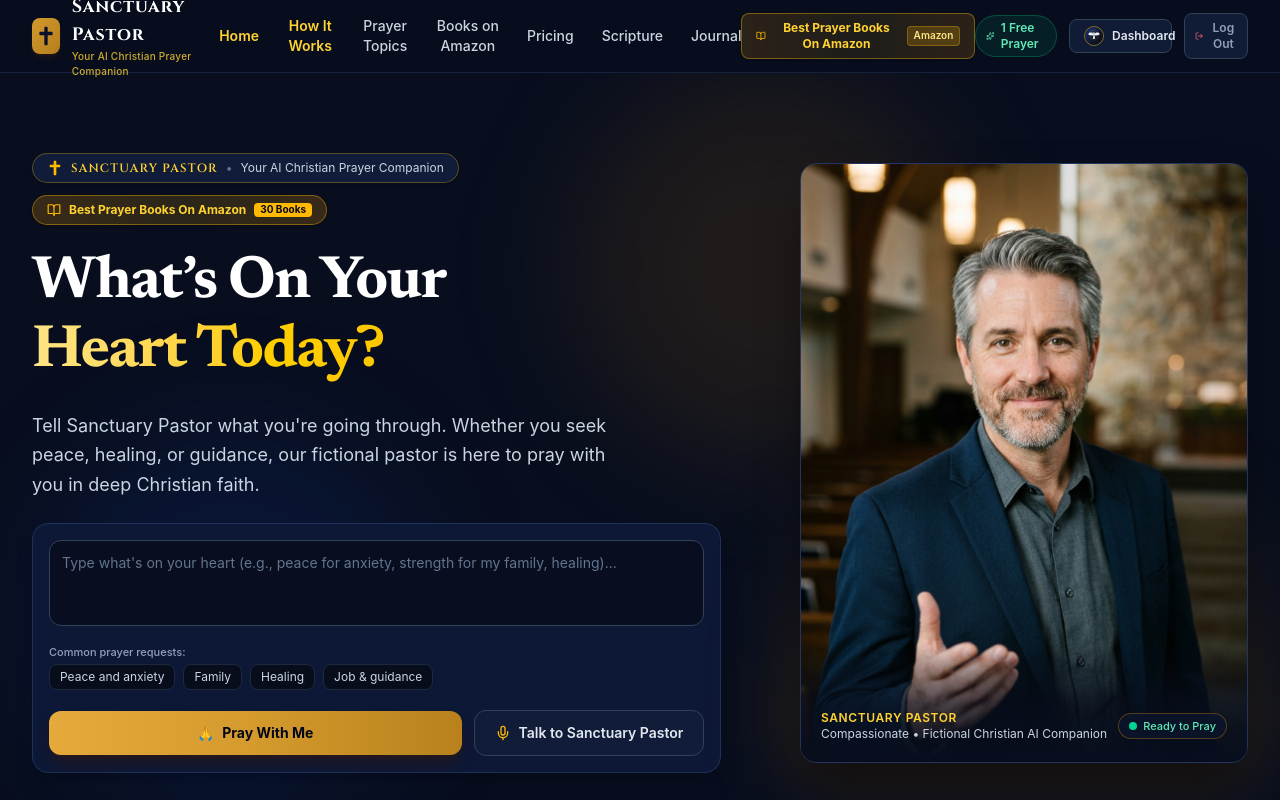
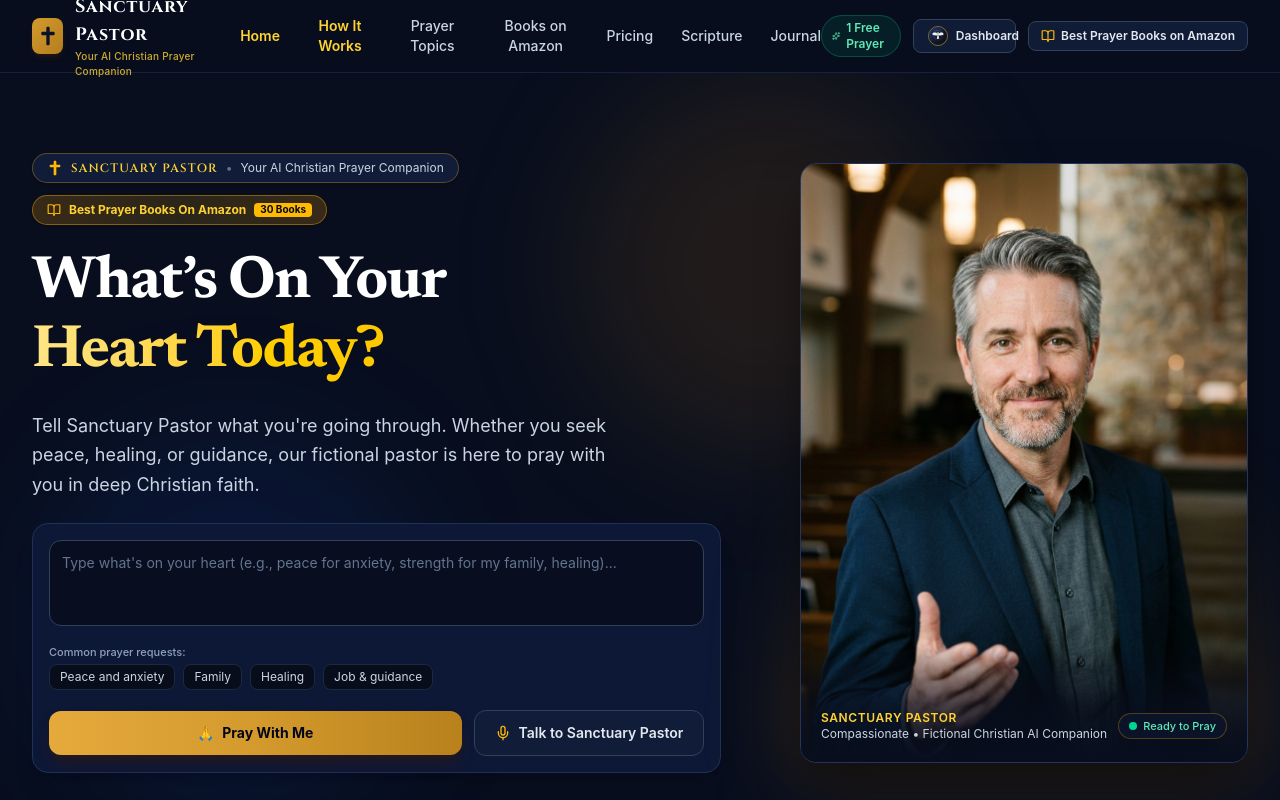
Before and after one commit to best-digital-offer/SanctuaryPastor-final, a React (Vite) app: page / in a window 1280 px wide. Shown: the top 800 px of the page. Built offline with nearby package versions, Linux system fonts and the light colour scheme.

Commit message:
Update Navbar.tsx

```diff
--- a/src/components/Navbar.tsx
+++ b/src/components/Navbar.tsx
@@ -111,27 +111,6 @@
           })}
         </nav>
 
-        {/* Prominent Top Button: Best Prayer Books On Amazon */}
-        <button
-          id="nav-top-prayer-books-btn"
-          onClick={() => {
-            setCurrentPage('prayer-books');
-            window.scrollTo({ top: 0, behavior: 'smooth' });
-          }}
-          className={`hidden md:flex items-center gap-2 px-3.5 py-1.5 rounded-lg text-xs font-bold transition-all cursor-pointer border shadow-sm ${
-            currentPage === 'prayer-books'
-              ? 'bg-amber-400 text-slate-950 border-amber-300 shadow-amber-950/50'
-              : 'bg-gradient-to-r from-amber-500/15 via-yellow-500/10 to-amber-500/15 text-amber-300 border-amber-400/40 hover:border-amber-300 hover:text-white hover:bg-amber-500/20'
-          }`}
-          title="Browse Curated Christian Prayer Books on Amazon"
-        >
-          <BookOpen className="w-3.5 h-3.5 text-amber-400" />
-          <span>Best Prayer Books On Amazon</span>
-          <span className="text-[10px] px-1.5 py-0.5 rounded bg-amber-400/20 text-amber-200 border border-amber-400/30 font-semibold">
-            Amazon
-          </span>
-        </button>
-
         {/* Right Action buttons */}
         <div className="hidden md:flex items-center gap-3">
           {user.id ? (
@@ -180,20 +159,26 @@
                 <span>Dashboard</span>
               </button>
 
-              {/* Log Out Quick Action */}
-              {onLogout && (
-                <button
-                  id="nav-logout-btn"
-                  onClick={onLogout}
-                  className="px-2.5 py-1.5 rounded-lg text-xs font-semibold bg-[#101B36] text-slate-400 border border-slate-700 hover:border-rose-500/40 hover:text-rose-300 hover:bg-rose-500/10 transition-colors flex items-center gap-1.5 cursor-pointer"
-                  title="Log out of Sanctuary"
-                >
-                  <LogOut className="w-3.5 h-3.5 text-rose-400" />
-                  <span className="hidden sm:inline">Log Out</span>
-                </button>
-              )}
+              {/* Compact Prayer Books navigation button */}
+              <button
+                id="nav-prayer-books-btn"
+                onClick={() => {
+                  setCurrentPage('prayer-books');
+                  window.scrollTo({ top: 0, behavior: 'smooth' });
+                }}
+                className={`px-3 py-1.5 rounded-lg text-xs font-semibold flex items-center gap-1.5 border transition-all cursor-pointer whitespace-nowrap ${
+                  currentPage === 'prayer-books'
+                    ? 'bg-amber-500/20 text-amber-300 border-amber-500/50'
+                    : 'bg-[#101B36] text-slate-200 border-slate-700 hover:border-amber-400/40 hover:text-white'
+                }`}
+                title="Best Prayer Books on Amazon"
+              >
+                <BookOpen className="w-3.5 h-3.5 text-amber-400" />
+                <span>Best Prayer Books on Amazon</span>
+              </button>
 
-              {/* Admin Button ONLY if user.role === 'admin' */}
+              {/* Prayer Books + Admin */}
+
               {user.role === 'admin' && (
                 <button
                   id="nav-admin-restricted-btn"
@@ -249,15 +234,10 @@
               setMobileMenuOpen(false);
               window.scrollTo({ top: 0, behavior: 'smooth' });
             }}
-            className="w-full text-left px-3.5 py-2.5 rounded-xl text-xs font-bold text-amber-300 bg-gradient-to-r from-amber-500/20 to-yellow-500/10 border border-amber-400/40 flex items-center justify-between cursor-pointer shadow-sm"
+            className="w-full text-left px-3.5 py-2.5 rounded-lg text-sm font-semibold text-slate-200 bg-[#101B36] border border-slate-700 flex items-center gap-2 cursor-pointer hover:border-amber-400/40 hover:text-white transition-all"
           >
-            <div className="flex items-center gap-2">
-              <BookOpen className="w-4 h-4 text-amber-400" />
-              <span>Best Prayer Books On Amazon</span>
-            </div>
-            <span className="text-[10px] px-2 py-0.5 rounded bg-amber-400 text-slate-950 font-bold">
-              30 Books
-            </span>
+            <BookOpen className="w-4 h-4 text-amber-400" />
+            <span>Best Prayer Books on Amazon</span>
           </button>
 
           {navLinks.map((link) => (
```
